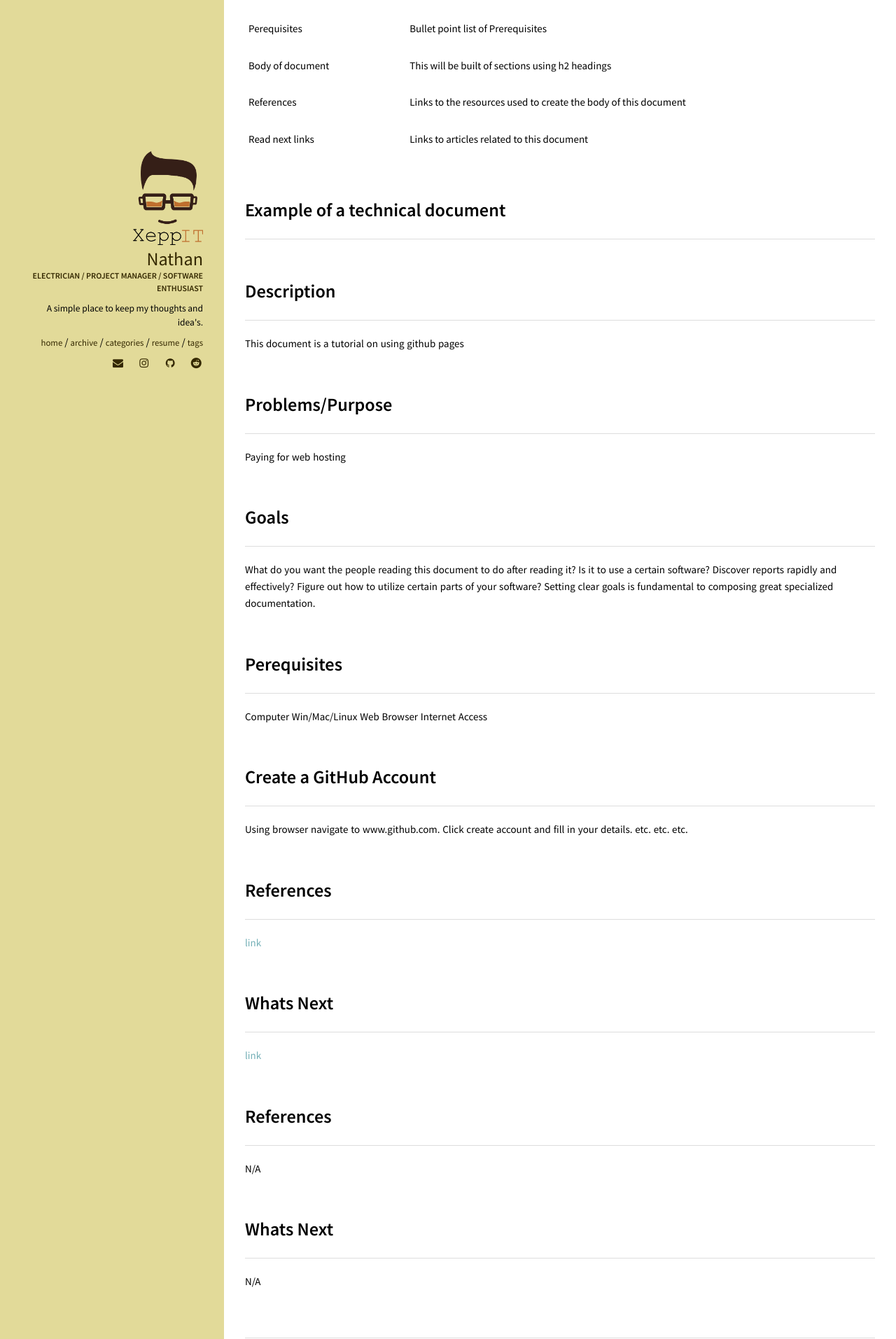
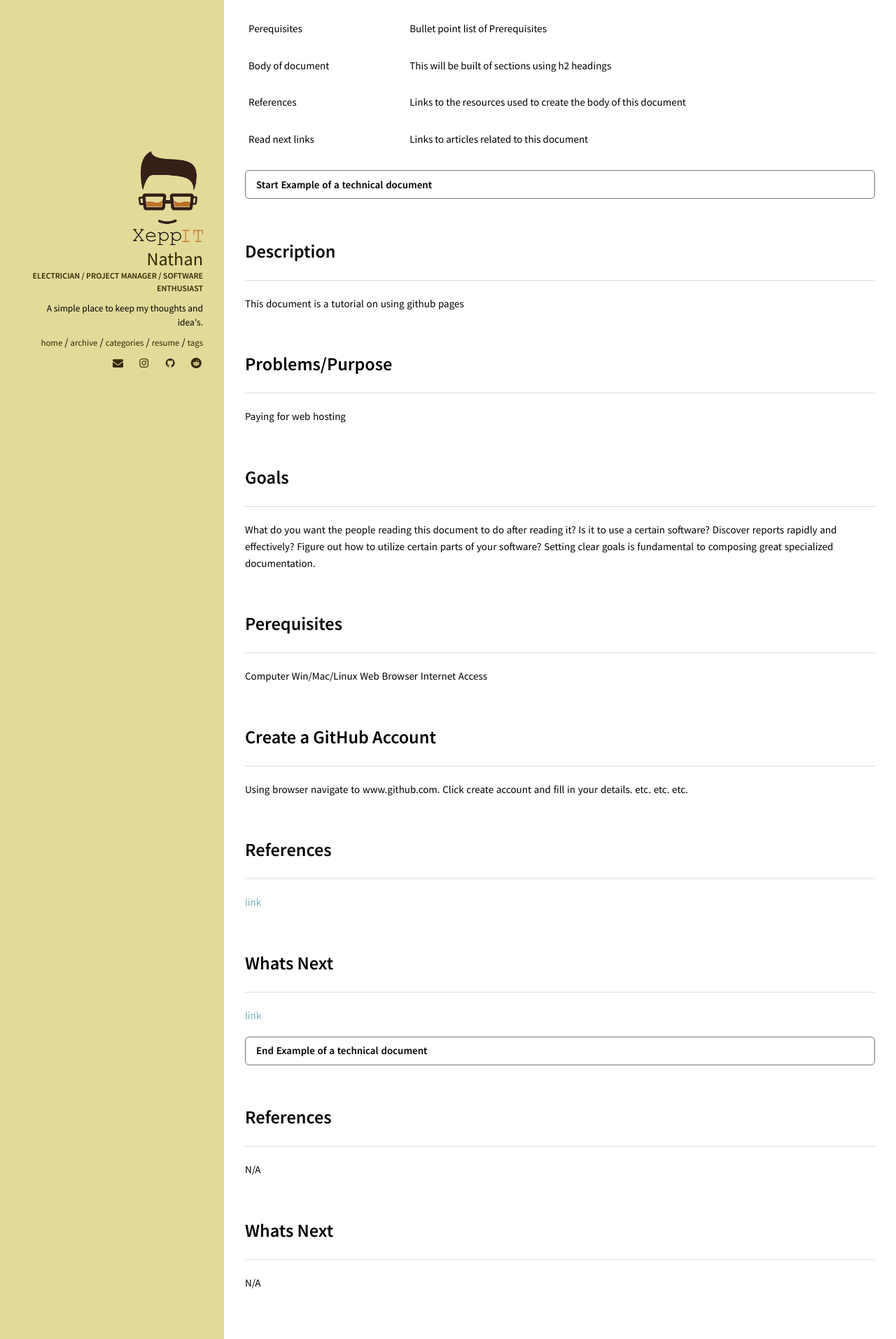
Before and after one commit to Xeppit/XeppIT.GitHub.io, a Jekyll site: the page built from _posts/2019-11-29-how-to-write-technical-document.md, in a window 1280 px wide. Shown: the part 1314-3227 px from the top of the page at 70% size. Built offline with Jekyll 4.4.1, drawn with Linux system fonts in a browser that asks for light colours.

Commit message:
Update 2019-11-29-how-to-write-technical-document.md

```diff
--- a/_posts/2019-11-29-how-to-write-technical-document.md
+++ b/_posts/2019-11-29-how-to-write-technical-document.md
@@ -2,8 +2,8 @@
 layout: post
 title: How to write technical documents
 excerpt: "A description on how to write technical documents."
-categories: [Software Design]
-tags: [Use Cases, Programming, Software Design]
+categories: [Blogging Standards]
+tags: [Technical Guide]
 modified: 2019-11-29
 comments: true
 ---
@@ -36,8 +36,8 @@ When writing a technical document the following points should be filled out in o
 | References                                        | Links to the resources used to create the body of this document                                  |
 | Read next links                                   | Links to articles related to this document                                                       |
 
-## Example of a technical document
-
+**Start Example of a technical document**
+{: .notice}
 
 ## Description
 This document is a tutorial on using github pages
@@ -66,6 +66,8 @@ etc.
 ## Whats Next
 [link](https://jekyllrb.com/)
 
+**End Example of a technical document**
+{: .notice}
 
 ## References
 N/A
```
